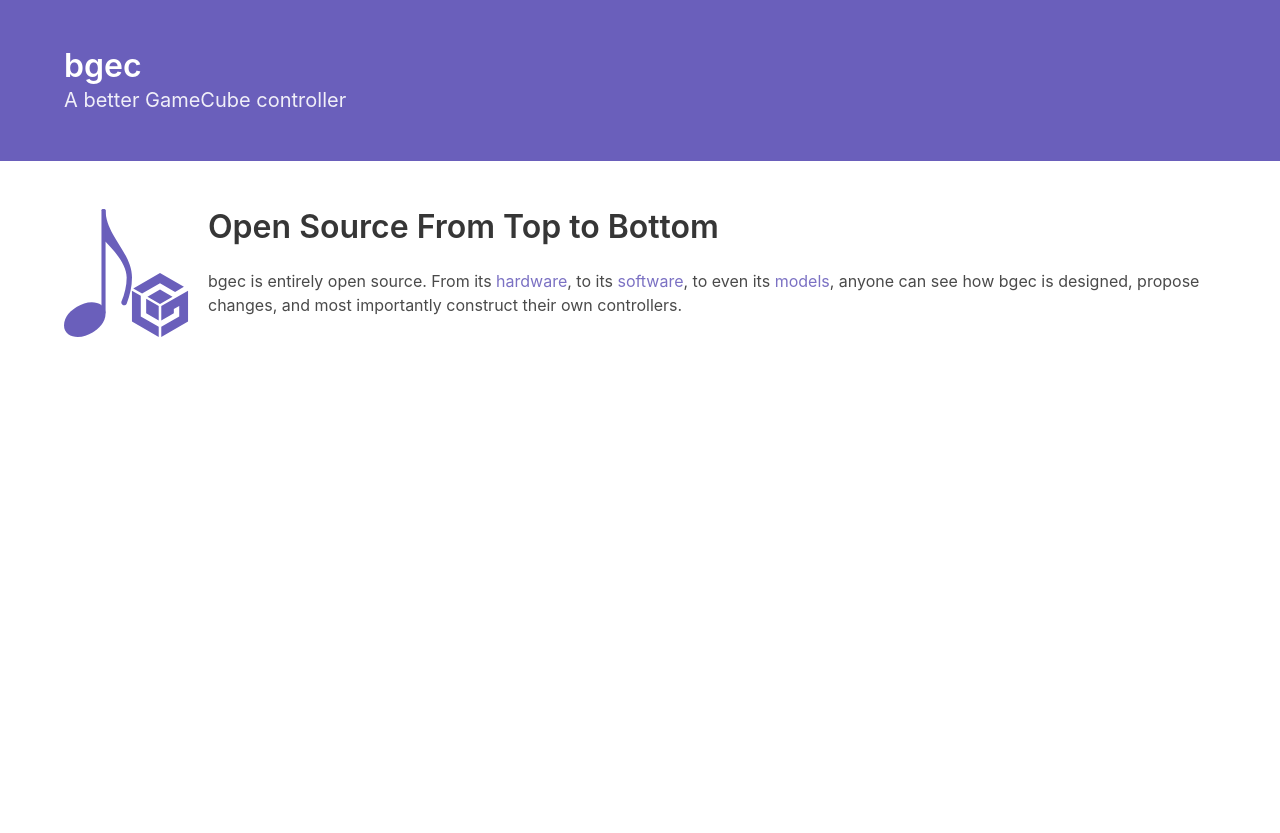
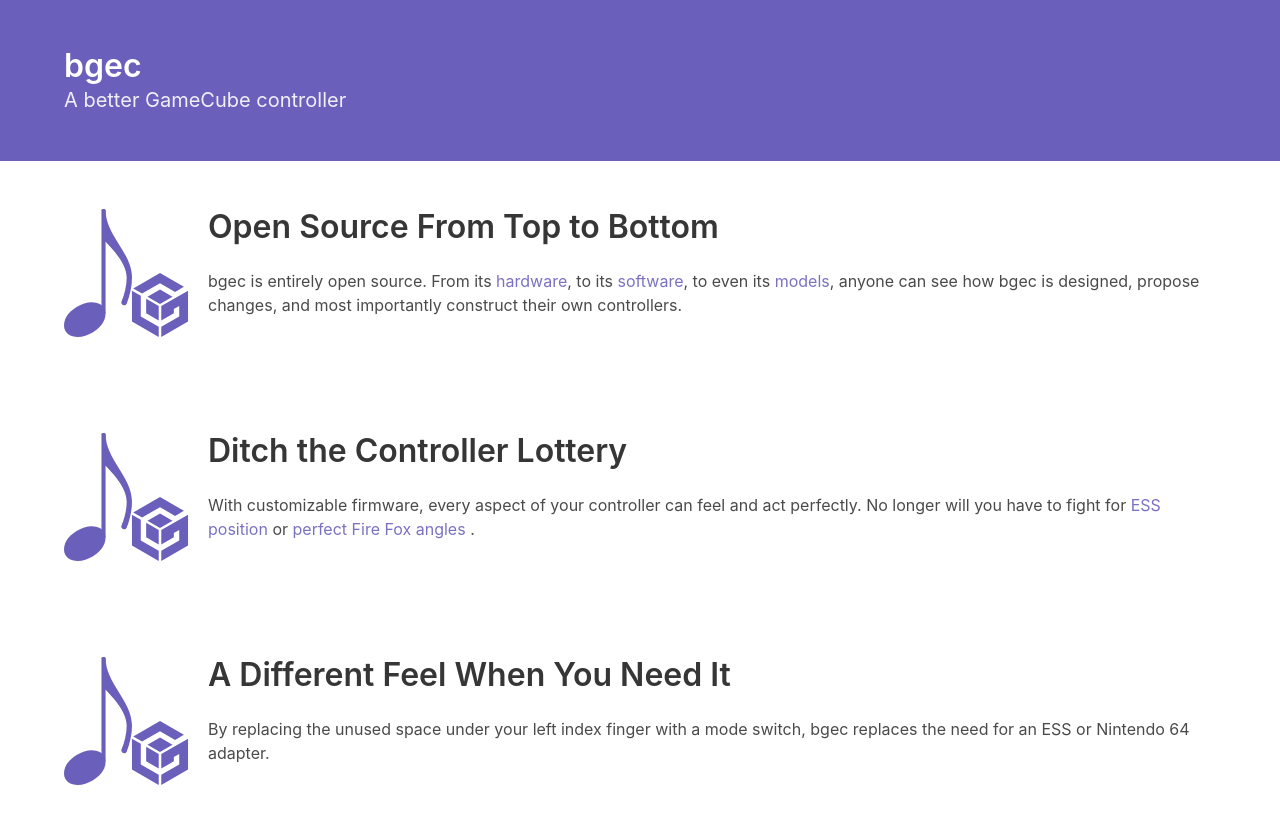
Before and after one commit to bgec/bgec-website, a plain HTML site: page index.html in a window 1280 px wide. Before the commit the page ends 800 px from the top, so only its background shows below. Drawn offline with Linux system fonts and the light colour scheme.

Commit message:
Add some more sections
Not sure if any of this info is going to be kept for the design of the controller itself. A lot of this is purely brainstorming. We'll see where this goes, if it's plausible, and how to make it tournament/speedrun legal.

```diff
--- a/index.html
+++ b/index.html
@@ -4,9 +4,9 @@
     <meta charset="utf-8">
     <meta name="viewport" content="width=device-width, initial-scale=1">
     <meta name="theme-color" content="#6A5FBB">
-    <meta property="og:title" content="bgec" />
+    <meta property="og:title" content="bgec"/>
     <meta property="og:description" content="A better GameCube controller">
-    <meta property="og:image" content="https://bgec.github.io/bgec-website/img/bgecLogo.png" />
+    <meta property="og:image" content="https://bgec.github.io/bgec-website/img/bgecLogo.png"/>
     <title>bgec - A better GameCube controller</title>
     <link rel="stylesheet" href="css/bulma.css">
     <script defer src="https://use.fontawesome.com/releases/v5.12.0/js/all.js"></script>
@@ -48,5 +48,53 @@
         </article>
     </div>
 </section>
+<section class="section">
+    <div class="container">
+        <article class="media">
+            <figure class="media-left">
+                <p class="image is-128x128">
+                    <img src="img/bgecLogo.svg" alt="bgec Logo">
+                </p>
+            </figure>
+            <div class="media-content">
+                <div class="content">
+                    <h1 class="title">
+                        Ditch the Controller Lottery
+                    </h1>
+                    <p>
+                        With customizable firmware, every aspect of your controller can feel and act perfectly. No
+                        longer will you have to fight for
+                        <a href="https://www.zeldaspeedruns.com/mm/tech/extended-superslidehess">ESS position</a> or
+                        <a href="https://smashboards.com/threads/angles-in-melee.316689/#post-13909385">
+                            perfect Fire Fox angles
+                        </a>.
+                    </p>
+                </div>
+            </div>
+        </article>
+    </div>
+</section>
+<section class="section">
+    <div class="container">
+        <article class="media">
+            <figure class="media-left">
+                <p class="image is-128x128">
+                    <img src="img/bgecLogo.svg" alt="bgec Logo">
+                </p>
+            </figure>
+            <div class="media-content">
+                <div class="content">
+                    <h1 class="title">
+                        A Different Feel When You Need It
+                    </h1>
+                    <p>
+                        By replacing the unused space under your left index finger with a mode switch, bgec replaces the
+                        need for an ESS or Nintendo 64 adapter.
+                    </p>
+                </div>
+            </div>
+        </article>
+    </div>
+</section>
 </body>
 </html>
```
